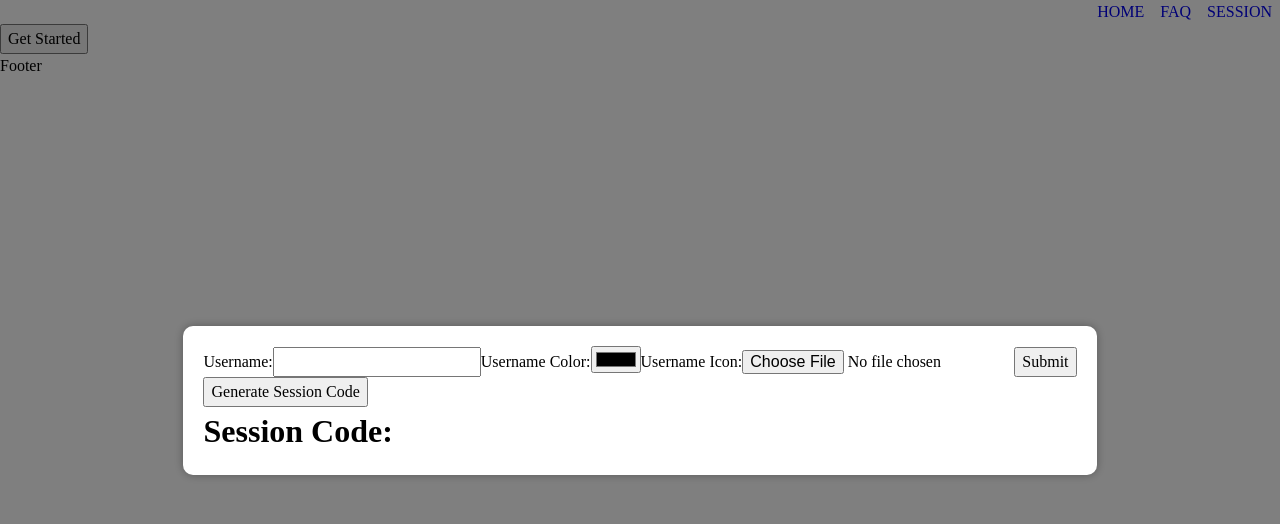
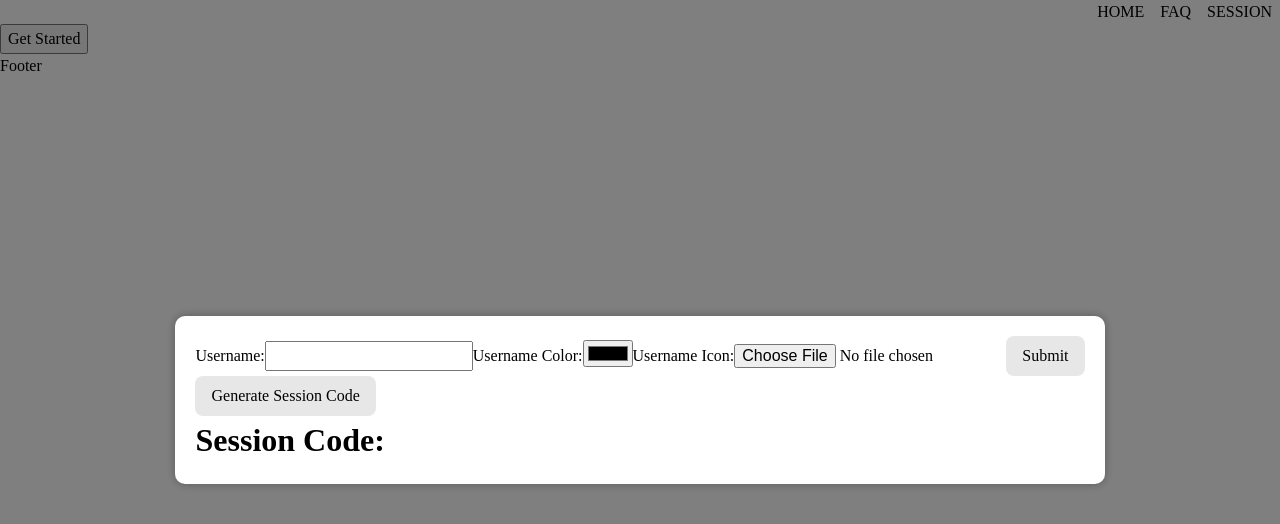
Before and after one commit to ceriustech/pointpilot, a React (Create React App) app: page / in a window 1280 px wide. Both pictures are taken after a click on the button "Get Started". Shown: the top 524 px of the page. Built offline with nearby package versions, Linux system fonts and the light colour scheme.

Commit message:
feat: Added styles to button component

```diff
--- a/src/components/Modal/Modal.js
+++ b/src/components/Modal/Modal.js
@@ -1,5 +1,6 @@
 import React, { useState } from 'react';
 import { ModalContainer, ModalContent } from './styles';
+import Button from '../../global/components/Button';
 
 const Modal = () => {
 	// State for controlling the visibility of the modal
@@ -61,10 +62,13 @@ const Modal = () => {
 									setUsernameIcon(URL.createObjectURL(event.target.files[0]))
 								}
 							/>
-							<button type="submit">Submit</button>
+							<Button type="submit" text={'Submit'} />
 						</form>
 						<div>
-							<button onClick={handleSessionCode}>Generate Session Code</button>
+							<Button
+								onClick={handleSessionCode}
+								text={'Generate Session Code'}
+							/>
 							<h1>Session Code: {sessionCode}</h1>
 						</div>
 					</ModalContent>
--- a/src/global/components/Button/Button.js
+++ b/src/global/components/Button/Button.js
@@ -1,7 +1,8 @@
 import React from 'react';
+import { StyledButton } from './styles';
 
-export const Button = () => {
-	return <div>Button</div>;
+export const Button = ({ text }) => {
+	return <StyledButton>{text}</StyledButton>;
 };
 
 export default Button;
--- a/src/global/components/Button/styles.js
+++ b/src/global/components/Button/styles.js
@@ -0,0 +1,30 @@
+import styled, { css } from 'styled-components';
+import { BASE_COLORS, TEXT_COLORS } from '../../styles/Colors';
+
+const { lightGrey } = BASE_COLORS;
+const { black } = TEXT_COLORS;
+
+export const StyledButton = styled.button`
+	${({ size }) => {
+		switch (size) {
+			case 'large':
+				size = 'large';
+				break;
+			case 'medium':
+				size = 'large';
+				break;
+			default:
+				size = 'small';
+		}
+
+		return css`
+			background-color: ${lightGrey};
+			border: none;
+			border-radius: 0.5rem;
+			color: ${black};
+			cursor: pointer;
+			font-size: 1rem;
+			padding: 0.5rem 1rem;
+		`;
+	}}
+`;
--- a/src/global/styles/Colors.js
+++ b/src/global/styles/Colors.js
@@ -1,22 +1,22 @@
 export const TEXT_COLORS = {
 	white: '#FFF',
-	black: '#OOO',
+	black: '#000',
 	grey: '#B2B9C4',
 };
 
 export const BACKGROUND_COLORS = {
-	background1: '#B2B9C4',
-	background2: '#4141D6',
-	background3: '#D4D4D4',
-	background4: '#EBEDEF',
-	background5: '##BB82D4',
+	background1: '#FFFDF6',
+	background2: '#87B0DC',
+	background3: '#6A9ACB',
+	background4: '#F36065',
+	background5: '#F2DDDB',
+	background6: '#ADCEED',
 };
 
 export const BASE_COLORS = {
-	baseColor1: '#869AB8',
-	blue: '#00008b',
+	blue: '#2B64B8',
 	darkBlue: '#5348BF',
 	lightBlue: '#3F95CF',
-	purple: '#9400d3',
-	lightPurple: '#B981D6',
+	lightGrey: '#E7E7E7',
+	darkGrey: '#828282',
 };
```
